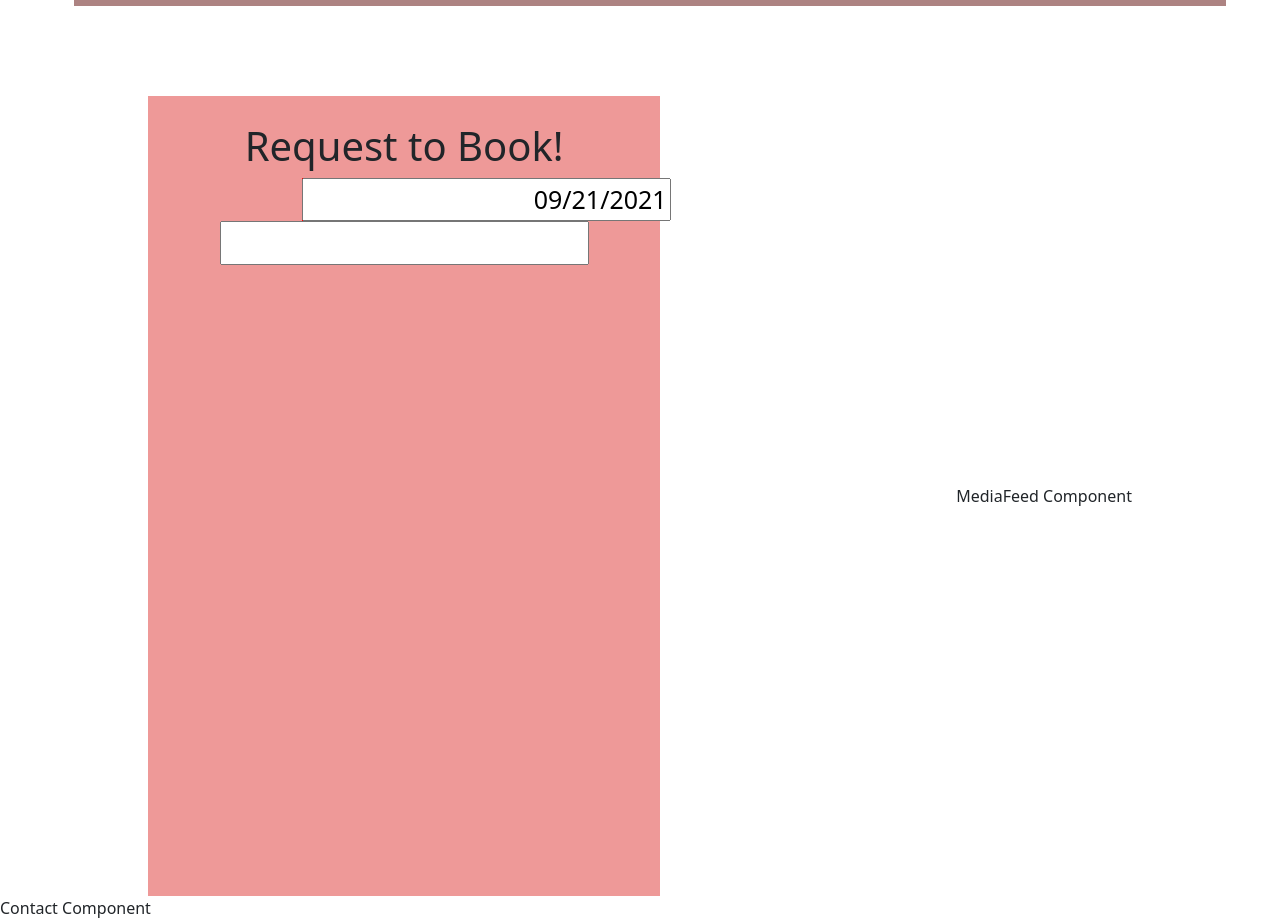
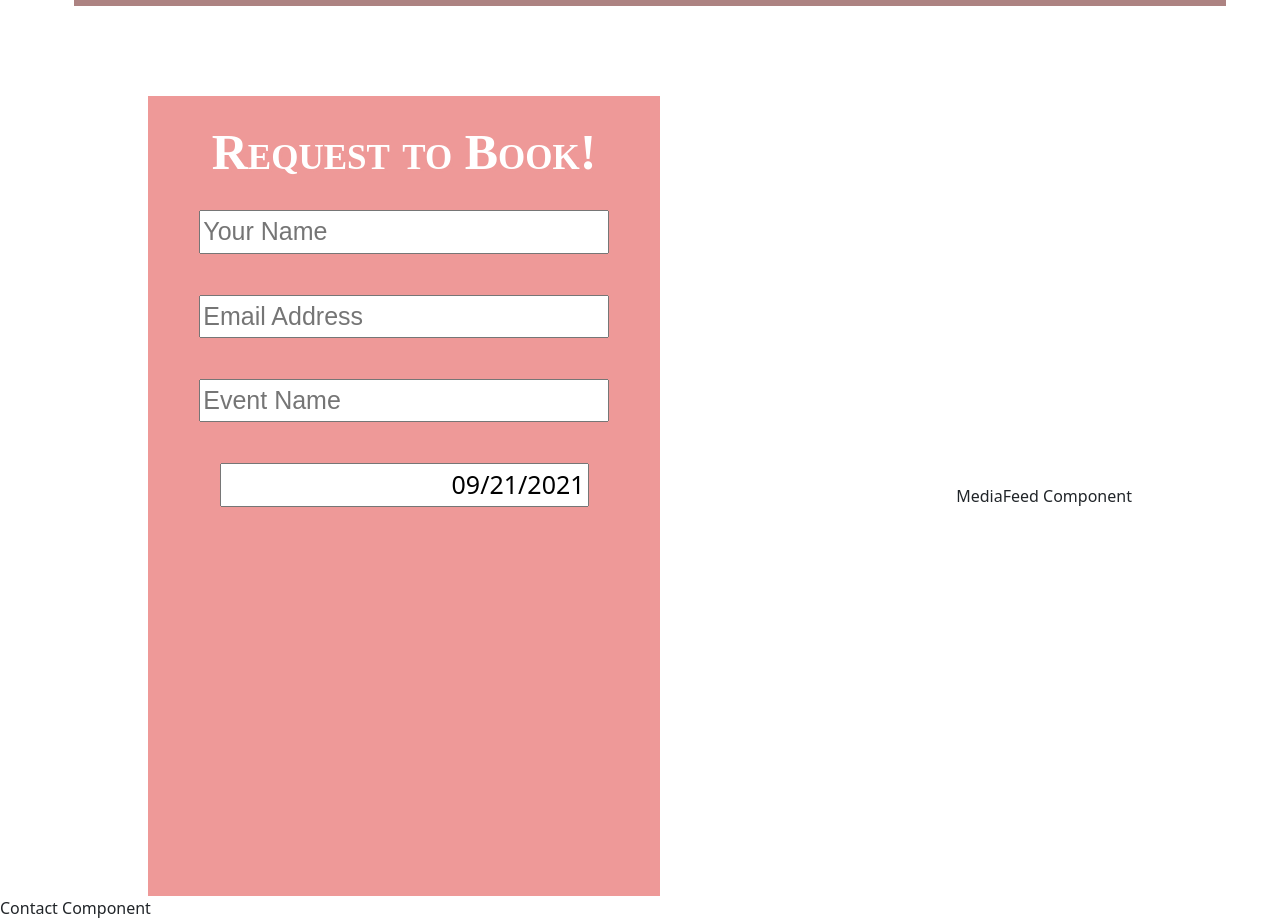
Before and after one commit to whiteceric/boobys_kitchen, a React (Create React App) app in the folder frontend/: page / in a window 1280 px wide. Shown: the part 1540-2460 px from the top of the page. Built offline with nearby package versions, Linux system fonts and the light colour scheme.

Commit message:
(WIP) Book for text boxes

```diff
--- a/frontend/src/App.css
+++ b/frontend/src/App.css
@@ -1,9 +1,10 @@
 :root {
   --nice-red: #ee9998;
+  --nice-red-dark: #AD8382;
   --heading-primary: white;
   --heading-secondary: var(--nice-red);
   --text-box-primary: var(--nice-red);
-  --text-box-secondary: #AD8382;
+  --text-box-secondary: var(--nice-red-dark);
 
   --mobile-width: 1060px;
 }
--- a/frontend/src/components/BookForm/BookForm.css
+++ b/frontend/src/components/BookForm/BookForm.css
@@ -10,6 +10,12 @@
 
 .bookFormTitle {
   margin-top: 5%;
+  font-size: 50px;
+  font-family: cursive;
+  font-weight: bold;
+  color: var(--heading-primary);
+  text-shadow: 3px 3px var(--heading-secondary);
+  font-variant: small-caps;
 }
 
 .formContainer {
@@ -21,9 +27,8 @@
 }
 
 .react-datepicker-wrapper {
-  background-color: red;
-
-  width: 50%;
+  margin-top: 5%;
+  margin-bottom: 5%;
 
   display: flex;
   flex-direction: column;
@@ -37,11 +42,17 @@
 .react-datepicker-wrapper input {
   justify-self: center;
   text-align: right;
+
+  width: 100%;
 }
 
 .bookFormTextBox {
   width: 100%;
 
+  margin-top: 5%;
+  margin-bottom: 5%;
+
   font-size: 25px;
+  font-family: cursive, Arial, Helvetica, sans-serif;
 
 }
--- a/frontend/src/components/BookForm/BookForm.js
+++ b/frontend/src/components/BookForm/BookForm.js
@@ -12,15 +12,15 @@ const BookForm = () => {
   return (
     <div className="BookForm">
       <h1 className="bookFormTitle">Request to Book!</h1>
-      <div className="formContainer">
+      <form className="formContainer">
+        <input className="bookFormTextBox" type="text" placeholder="Your Name" />
+        <input className="bookFormTextBox" type="email" placeholder="Email Address" />
+        <input className="bookFormTextBox" type="text" placeholder="Event Name" />
         <DatePicker
           selected={date}
           onChange={(date) => setDate(date)}
         />
-        <form onSubmit={() => { console.log('Submit') }}>
-          <input className="bookFormTextBox" type="text" />
-        </form>
-      </div>
+      </form>
     </div>
   )
 }
```
